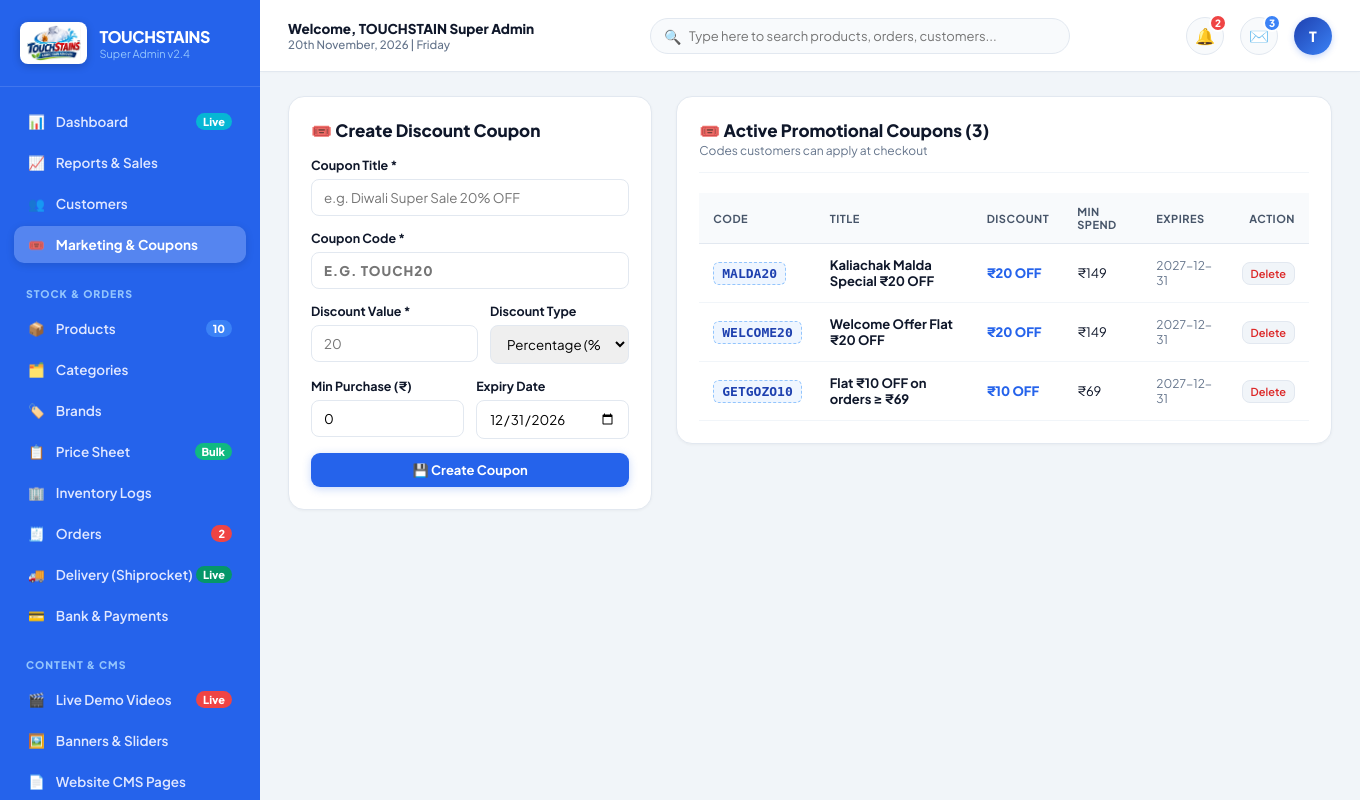
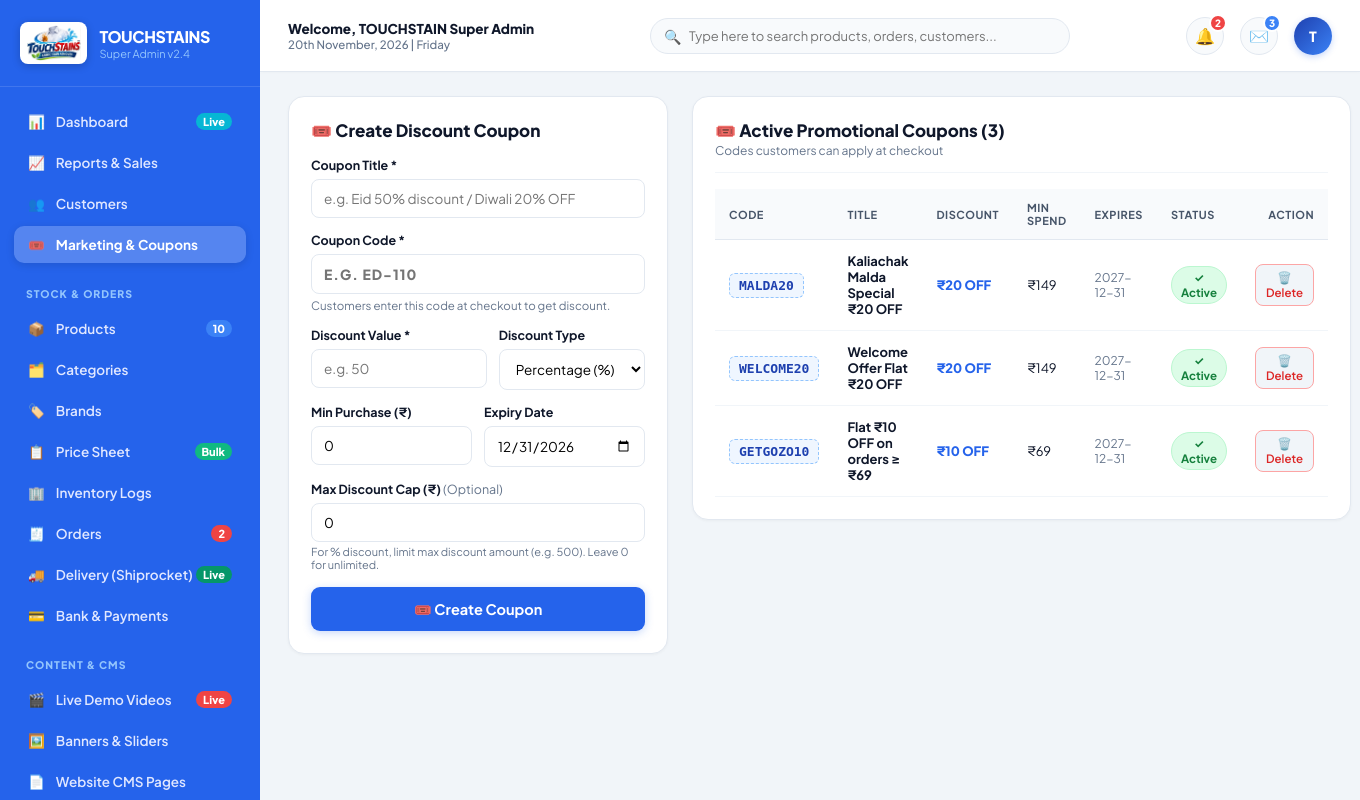
Before and after one commit to mafiurislam/TOUCHSTAIN, a Laravel app: page /admin/coupons in a window 1360 px wide. Run offline with Laravel 12, Linux system fonts and the light colour scheme; a user stored in the database is signed in; data comes from the database, SQL or seed files in the repository.

Commit message:
fix: resolve 500 server error on coupon creation by removing non-existent limit column and add coupon status toggle

```diff
--- a/app/Http/Controllers/Admin/MarketingController.php
+++ b/app/Http/Controllers/Admin/MarketingController.php
@@ -6,6 +6,7 @@ use App\Http\Controllers\Controller;
 use App\Models\AuditLog;
 use App\Models\Coupon;
 use Illuminate\Http\Request;
+use Illuminate\Support\Facades\Schema;
 
 class MarketingController extends Controller
 {
@@ -23,32 +24,62 @@ class MarketingController extends Controller
      */
     public function storeCoupon(Request $request)
     {
+        $code = strtoupper(trim((string)$request->input('code', '')));
+        $request->merge(['code' => $code]);
+
         $validated = $request->validate([
-            'code' => 'required|string|unique:coupons,code',
+            'code' => 'required|string|max:50|unique:coupons,code',
             'title' => 'required|string|max:255',
-            'discount' => 'required|numeric|min:1',
+            'discount' => 'required|numeric|min:0.01',
             'discount_type' => 'required|in:percent,amount',
             'min_purchase' => 'nullable|numeric|min:0',
             'max_discount' => 'nullable|numeric|min:0',
-            'expire_date' => 'nullable|date',
+            'expire_date' => 'nullable|string',
             'limit' => 'nullable|integer',
+        ], [
+            'code.required' => 'Coupon code is required.',
+            'code.unique' => "The coupon code '{$code}' already exists. Please choose a different code.",
+            'title.required' => 'Coupon title is required.',
+            'discount.required' => 'Discount value is required.',
+            'discount.min' => 'Discount value must be greater than 0.',
         ]);
 
-        $coupon = Coupon::create([
-            'title' => $validated['title'],
-            'code' => strtoupper($validated['code']),
-            'discount' => $validated['discount'],
+        $couponData = [
+            'title' => trim($validated['title']),
+            'code' => $code,
+            'discount' => (float)$validated['discount'],
             'discount_type' => $validated['discount_type'],
-            'min_purchase' => $validated['min_purchase'] ?? 0,
-            'max_discount' => $validated['max_discount'] ?? 0,
-            'expire_date' => $validated['expire_date'] ?? date('Y-12-31'),
-            'limit' => $validated['limit'] ?? 100,
+            'min_purchase' => isset($validated['min_purchase']) ? (float)$validated['min_purchase'] : 0,
+            'max_discount' => isset($validated['max_discount']) ? (float)$validated['max_discount'] : 0,
+            'expire_date' => !empty($validated['expire_date']) ? $validated['expire_date'] : date('Y-12-31'),
             'status' => 1,
-        ]);
+        ];
+
+        // Safe check for limit column in coupons table so it never throws 500 error
+        if (Schema::hasColumn('coupons', 'limit')) {
+            $couponData['limit'] = isset($validated['limit']) ? (int)$validated['limit'] : 100;
+        }
+
+        $coupon = Coupon::create($couponData);
 
         AuditLog::record('Marketing', 'Create Coupon', "Created coupon [{$coupon->code}]");
 
         return back()->with('success', "Coupon '{$coupon->code}' created successfully!");
+    }
+
+    /**
+     * Toggle Coupon Active/Inactive Status
+     */
+    public function toggleCouponStatus($id)
+    {
+        $coupon = Coupon::findOrFail($id);
+        $coupon->status = $coupon->status ? 0 : 1;
+        $coupon->save();
+
+        $statusText = $coupon->status ? 'activated' : 'deactivated';
+        AuditLog::record('Marketing', 'Toggle Coupon', "Coupon [{$coupon->code}] {$statusText}");
+
+        return back()->with('success', "Coupon '{$coupon->code}' has been {$statusText}!");
     }
 
     /**
--- a/resources/views/admin/coupons/index.blade.php
+++ b/resources/views/admin/coupons/index.blade.php
@@ -4,35 +4,64 @@
 
 @section('content')
 
-    <div style="display:grid;grid-template-columns:1fr 1.8fr;gap:24px;align-items:start">
+    <style>
+    .coupons-layout-grid {
+        display: grid;
+        grid-template-columns: 380px 1fr;
+        gap: 24px;
+        align-items: start;
+        width: 100%;
+        box-sizing: border-box;
+    }
+    @media (max-width: 960px) {
+        .coupons-layout-grid {
+            grid-template-columns: 1fr;
+            gap: 20px;
+        }
+    }
+    </style>
+
+    <div class="coupons-layout-grid">
 
         <!-- Left: Create Coupon Form -->
         <div class="admin-card">
             <h2 class="admin-card-title" style="margin-bottom:16px">🎟️ Create Discount Coupon</h2>
+
+            @if(isset($errors) && $errors->any())
+                <div style="background:#FEE2E2;border:1.5px solid #F87171;color:#991B1B;padding:12px 16px;border-radius:10px;margin-bottom:16px;font-size:13px">
+                    <strong style="display:block;margin-bottom:4px">⚠️ Please fix the following errors:</strong>
+                    <ul style="margin:0;padding-left:20px">
+                        @foreach($errors->all() as $err)
+                            <li>{{ $err }}</li>
+                        @endforeach
+                    </ul>
+                </div>
+            @endif
 
             <form action="{{ route('admin.coupons.store') }}" method="POST">
                 @csrf
 
                 <div style="margin-bottom:14px">
                     <label style="font-size:12.5px;font-weight:700;display:block;margin-bottom:6px">Coupon Title *</label>
-                    <input type="text" name="title" required placeholder="e.g. Diwali Super Sale 20% OFF" style="width:100%;padding:9px 12px;border:1.5px solid var(--border);border-radius:8px">
+                    <input type="text" name="title" value="{{ old('title') }}" required placeholder="e.g. Eid 50% discount / Diwali 20% OFF" style="width:100%;padding:10px 12px;border:1.5px solid var(--border);border-radius:8px;box-sizing:border-box;font-size:13.5px">
                 </div>
 
                 <div style="margin-bottom:14px">
                     <label style="font-size:12.5px;font-weight:700;display:block;margin-bottom:6px">Coupon Code *</label>
-                    <input type="text" name="code" required placeholder="e.g. TOUCH20" style="width:100%;padding:9px 12px;border:1.5px solid var(--border);border-radius:8px;text-transform:uppercase;font-weight:800;letter-spacing:1px">
+                    <input type="text" name="code" value="{{ old('code') }}" required placeholder="e.g. ED-110" oninput="this.value = this.value.toUpperCase()" style="width:100%;padding:10px 12px;border:1.5px solid var(--border);border-radius:8px;text-transform:uppercase;font-weight:800;letter-spacing:1px;box-sizing:border-box;font-size:14px">
+                    <small style="color:var(--text-muted);font-size:11.5px;margin-top:4px;display:block">Customers enter this code at checkout to get discount.</small>
                 </div>
 
                 <div style="display:grid;grid-template-columns:1.2fr 1fr;gap:12px;margin-bottom:14px">
                     <div>
                         <label style="font-size:12.5px;font-weight:700;display:block;margin-bottom:6px">Discount Value *</label>
-                        <input type="number" step="0.1" name="discount" required placeholder="20" style="width:100%;padding:9px 12px;border:1.5px solid var(--border);border-radius:8px">
+                        <input type="number" step="0.01" min="0.01" name="discount" value="{{ old('discount') }}" required placeholder="e.g. 50" style="width:100%;padding:10px 12px;border:1.5px solid var(--border);border-radius:8px;box-sizing:border-box;font-size:13.5px">
                     </div>
                     <div>
                         <label style="font-size:12.5px;font-weight:700;display:block;margin-bottom:6px">Discount Type</label>
-                        <select name="discount_type" style="width:100%;padding:9px 12px;border:1.5px solid var(--border);border-radius:8px">
-                            <option value="percent">Percentage (%)</option>
-                            <option value="amount">Fixed Amount (₹)</option>
+                        <select name="discount_type" style="width:100%;padding:10px 12px;border:1.5px solid var(--border);border-radius:8px;box-sizing:border-box;font-size:13.5px;background:#fff">
+                            <option value="percent" {{ old('discount_type') === 'percent' ? 'selected' : '' }}>Percentage (%)</option>
+                            <option value="amount" {{ old('discount_type') === 'amount' ? 'selected' : '' }}>Fixed Amount (₹)</option>
                         </select>
                     </div>
                 </div>
@@ -40,23 +69,29 @@
                 <div style="display:grid;grid-template-columns:1fr 1fr;gap:12px;margin-bottom:14px">
                     <div>
                         <label style="font-size:12.5px;font-weight:700;display:block;margin-bottom:6px">Min Purchase (₹)</label>
-                        <input type="number" name="min_purchase" value="0" style="width:100%;padding:9px 12px;border:1.5px solid var(--border);border-radius:8px">
+                        <input type="number" step="1" min="0" name="min_purchase" value="{{ old('min_purchase', 0) }}" placeholder="0 for No Min" style="width:100%;padding:10px 12px;border:1.5px solid var(--border);border-radius:8px;box-sizing:border-box;font-size:13.5px">
                     </div>
                     <div>
                         <label style="font-size:12.5px;font-weight:700;display:block;margin-bottom:6px">Expiry Date</label>
-                        <input type="date" name="expire_date" value="{{ date('Y-12-31') }}" style="width:100%;padding:9px 12px;border:1.5px solid var(--border);border-radius:8px">
+                        <input type="date" name="expire_date" value="{{ old('expire_date', date('Y-12-31')) }}" style="width:100%;padding:10px 12px;border:1.5px solid var(--border);border-radius:8px;box-sizing:border-box;font-size:13.5px">
                     </div>
                 </div>
 
-                <button type="submit" class="btn-theme" style="width:100%;justify-content:center">
-                    💾 Create Coupon
+                <div style="margin-bottom:16px">
+                    <label style="font-size:12.5px;font-weight:700;display:block;margin-bottom:6px">Max Discount Cap (₹) <span style="font-weight:400;color:var(--text-muted)">(Optional)</span></label>
+                    <input type="number" step="1" min="0" name="max_discount" value="{{ old('max_discount', 0) }}" placeholder="0 for no maximum limit" style="width:100%;padding:10px 12px;border:1.5px solid var(--border);border-radius:8px;box-sizing:border-box;font-size:13.5px">
+                    <small style="color:var(--text-muted);font-size:11px;margin-top:3px;display:block">For % discount, limit max discount amount (e.g. 500). Leave 0 for unlimited.</small>
+                </div>
+
+                <button type="submit" class="btn-theme" style="width:100%;justify-content:center;height:44px;font-size:14.5px;font-weight:700">
+                    🎟️ Create Coupon
                 </button>
             </form>
         </div>
 
         <!-- Right: Coupons Table -->
         <div class="admin-card">
-            <div class="admin-card-header">
+            <div class="admin-card-header" style="margin-bottom:16px">
                 <div>
                     <h2 class="admin-card-title">🎟️ Active Promotional Coupons ({{ count($coupons) }})</h2>
                     <p style="font-size:12px;color:var(--text-muted);margin-top:2px">Codes customers can apply at checkout</p>
@@ -72,6 +107,7 @@
                             <th>Discount</th>
                             <th>Min Spend</th>
                             <th>Expires</th>
+                            <th>Status</th>
                             <th style="text-align:right">Action</th>
                         </tr>
                     </thead>
@@ -79,26 +115,48 @@
                         @forelse($coupons as $coup)
                             <tr>
                                 <td>
-                                    <span style="font-family:monospace;font-weight:800;font-size:13px;background:#EFF6FF;color:#1E40AF;padding:3px 8px;border-radius:6px;border:1px dashed #93C5FD">
+                                    <span style="font-family:monospace;font-weight:800;font-size:13px;background:#EFF6FF;color:#1E40AF;padding:4px 9px;border-radius:6px;border:1px dashed #93C5FD;display:inline-block">
                                         {{ $coup->code }}
                                     </span>
                                 </td>
                                 <td><strong style="font-size:13px">{{ $coup->title }}</strong></td>
-                                <td style="font-weight:800;color:var(--primary)">
+                                <td style="font-weight:800;color:var(--primary, #01684B)">
                                     {{ $coup->discount_type === 'percent' ? $coup->discount . '%' : '₹' . $coup->discount }} OFF
                                 </td>
-                                <td>{{ $coup->min_purchase > 0 ? '₹' . $coup->min_purchase : 'No Min' }}</td>
-                                <td style="font-size:12px;color:var(--text-muted)">{{ $coup->expire_date }}</td>
+                                <td>{{ $coup->min_purchase > 0 ? '₹' . number_format($coup->min_purchase, 0) : 'No Min' }}</td>
+                                <td style="font-size:12px;color:var(--text-muted)">{{ $coup->expire_date ?: 'Never' }}</td>
+                                <td>
+                                    <form action="{{ route('admin.coupons.toggle', $coup->id) }}" method="POST" style="margin:0;display:inline">
+                                        @csrf
+                                        <button type="submit" title="Click to Toggle Status" style="border:none;background:none;cursor:pointer;padding:0">
+                                            @if($coup->status)
+                                                <span style="background:#DCFCE7;color:#15803D;font-weight:700;font-size:11.5px;padding:3px 9px;border-radius:99px;border:1px solid #BBF7D0;display:inline-flex;align-items:center;gap:3px">
+                                                    ✓ Active
+                                                </span>
+                                            @else
+                                                <span style="background:#F1F5F9;color:#64748B;font-weight:700;font-size:11.5px;padding:3px 9px;border-radius:99px;border:1px solid #CBD5E1;display:inline-flex;align-items:center;gap:3px">
+                                                    ✕ Inactive
+                                                </span>
+                                            @endif
+                                        </button>
+                                    </form>
+                                </td>
                                 <td style="text-align:right">
-                                    <form action="{{ route('admin.coupons.delete', $coup->id) }}" method="POST" onsubmit="return confirm('Delete coupon {{ $coup->code }}?')" style="margin:0">
+                                    <form action="{{ route('admin.coupons.delete', $coup->id) }}" method="POST" onsubmit="return confirm('Are you sure you want to delete coupon {{ $coup->code }}?')" style="margin:0;display:inline">
                                         @csrf
-                                        <button type="submit" class="btn-secondary" style="padding:4px 8px;font-size:11px;color:#DC2626">Delete</button>
+                                        <button type="submit" class="btn-secondary" style="padding:5px 10px;font-size:11.5px;color:#DC2626;border-color:#FCA5A5">
+                                            🗑️ Delete
+                                        </button>
                                     </form>
                                 </td>
                             </tr>
                         @empty
                             <tr>
-                                <td colspan="6" style="text-align:center;padding:24px;color:#94A3B8">No coupons available.</td>
+                                <td colspan="7" style="text-align:center;padding:32px;color:#94A3B8">
+                                    <div style="font-size:28px;margin-bottom:6px">🎟️</div>
+                                    <strong>No coupons available yet.</strong>
+                                    <p style="font-size:12px;margin:4px 0 0">Use the form on the left to create your first discount coupon code!</p>
+                                </td>
                             </tr>
                         @endforelse
                     </tbody>
--- a/resources/views/admin/layouts/master.blade.php
+++ b/resources/views/admin/layouts/master.blade.php
@@ -663,6 +663,20 @@
                 </div>
             @endif
 
+            @if(isset($errors) && $errors->any())
+                <div style="background:#FEE2E2;border:1px solid #FCA5A5;color:#991B1B;padding:14px 18px;border-radius:12px;font-weight:600;font-size:13.5px;margin-bottom:22px;display:flex;align-items:flex-start;justify-content:space-between">
+                    <div>
+                        <strong style="display:block;margin-bottom:4px">⚠️ Please check the form errors:</strong>
+                        <ul style="margin:0;padding-left:18px;font-weight:500;font-size:13px">
+                            @foreach($errors->all() as $err)
+                                <li>{{ $err }}</li>
+                            @endforeach
+                        </ul>
+                    </div>
+                    <button type="button" onclick="this.parentElement.remove()" style="border:none;background:none;cursor:pointer;font-weight:800;color:#991B1B;font-size:16px">&times;</button>
+                </div>
+            @endif
+
             @if(session('warning'))
                 <div style="background:#FEF3C7;border:1px solid #FCD34D;color:#92400E;padding:14px 18px;border-radius:12px;font-weight:700;font-size:13.5px;margin-bottom:22px;display:flex;align-items:center;justify-content:space-between">
                     <div>⚠️ {{ session('warning') }}</div>
--- a/routes/web.php
+++ b/routes/web.php
@@ -191,6 +191,7 @@ Route::prefix('admin')->middleware([AdminAuthMiddleware::class])->group(function
     // Marketing & Coupons
     Route::get('/coupons', [MarketingController::class, 'coupons'])->name('admin.coupons');
     Route::post('/coupons', [MarketingController::class, 'storeCoupon'])->name('admin.coupons.store');
+    Route::post('/coupons/{id}/toggle-status', [MarketingController::class, 'toggleCouponStatus'])->name('admin.coupons.toggle');
     Route::post('/coupons/{id}/delete', [MarketingController::class, 'destroyCoupon'])->name('admin.coupons.delete');
 
     // Website CMS, Banners, Live Demo Videos & Enquiries
```
